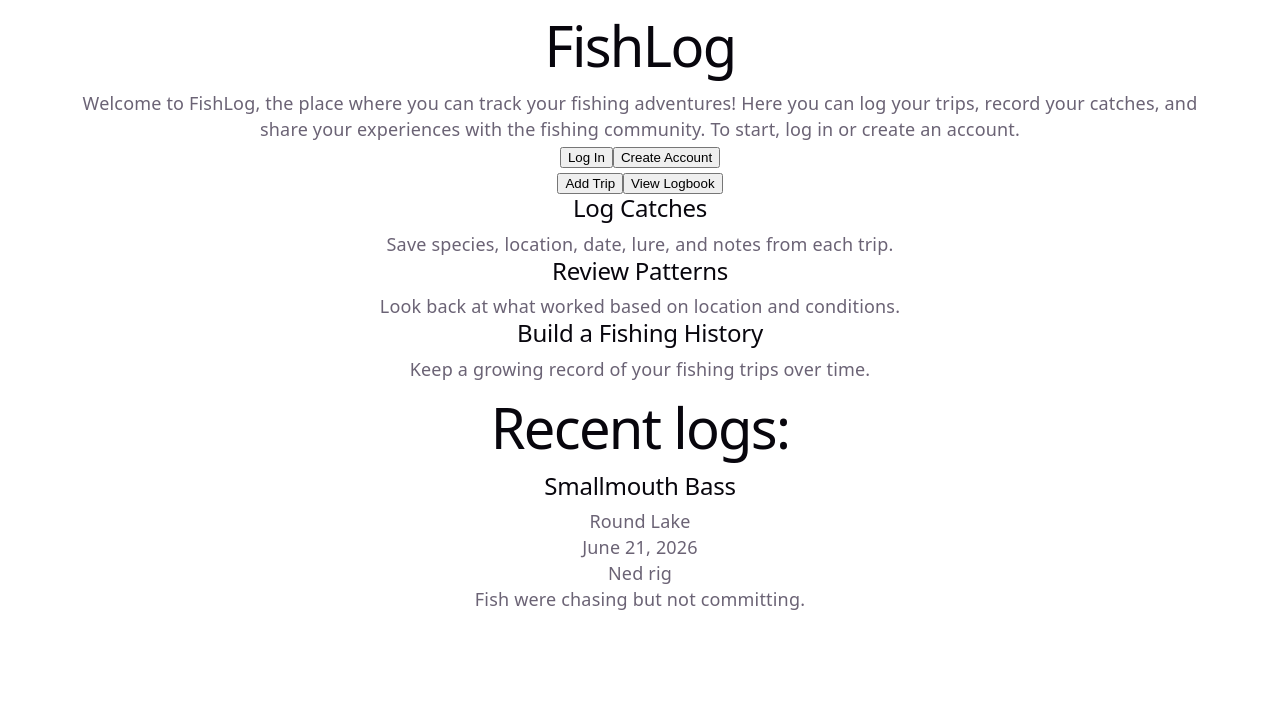
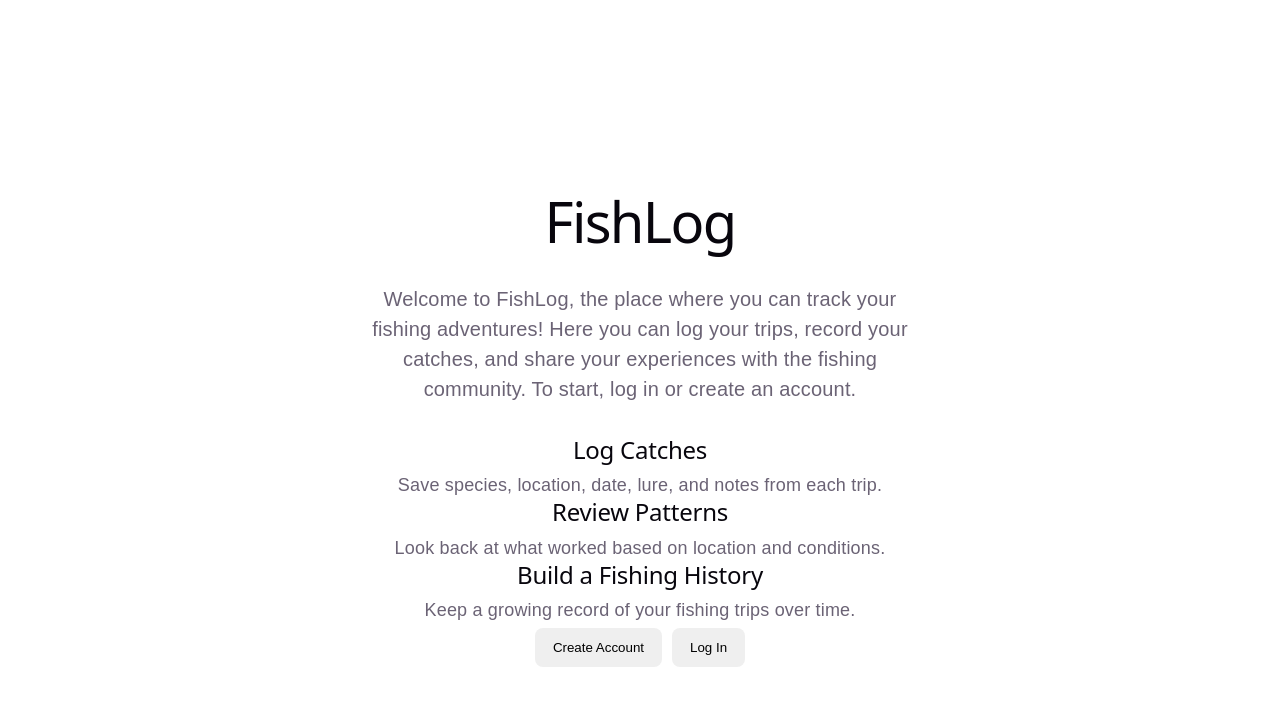
Before and after one commit to sokojak33/fishlog, a React (Vite) app in the folder client/: page / in a window 1280 px wide. Shown: the top 706 px of the page. Built offline with nearby package versions, Linux system fonts and the light colour scheme.

Commit message:
Added styling and changed layout of App page

```diff
--- a/client/src/App.css
+++ b/client/src/App.css
@@ -1,184 +1,44 @@
-.counter {
-  font-size: 16px;
-  padding: 5px 10px;
-  border-radius: 5px;
-  color: var(--accent);
-  background: var(--accent-bg);
-  border: 2px solid transparent;
-  transition: border-color 0.3s;
-  margin-bottom: 24px;
-
-  &:hover {
-    border-color: var(--accent-border);
-  }
-  &:focus-visible {
-    outline: 2px solid var(--accent);
-    outline-offset: 2px;
-  }
+.landing-page {
+  min-height: 100vh;
+  display: flex;
+  flex-direction: column;
+  align-items: center;
+  justify-content: center;
+  padding: 24px;
+  font-family: Arial, sans-serif;
 }
 
-.hero {
-  position: relative;
-
-  .base,
-  .framework,
-  .vite {
-    inset-inline: 0;
-    margin: 0 auto;
-  }
-
-  .base {
-    width: 170px;
-    position: relative;
-    z-index: 0;
-  }
-
-  .framework,
-  .vite {
-    position: absolute;
-  }
-
-  .framework {
-    z-index: 1;
-    top: 34px;
-    height: 28px;
-    transform: perspective(2000px) rotateZ(300deg) rotateX(44deg) rotateY(39deg)
-      scale(1.4);
-  }
-
-  .vite {
-    z-index: 0;
-    top: 107px;
-    height: 26px;
-    width: auto;
-    transform: perspective(2000px) rotateZ(300deg) rotateX(40deg) rotateY(39deg)
-      scale(0.8);
-  }
+.landing-content {
+  max-width: 560px;
+  text-align: center;
 }
 
-#center {
-  display: flex;
-  flex-direction: column;
-  gap: 25px;
-  place-content: center;
-  place-items: center;
-  flex-grow: 1;
-
-  @media (max-width: 1024px) {
-    padding: 32px 20px 24px;
-    gap: 18px;
-  }
+.landing-content h1 {
+  font-size: 56px;
+  margin-bottom: 16px;
 }
 
-#next-steps {
-  display: flex;
-  border-top: 1px solid var(--border);
-  text-align: left;
-
-  & > div {
-    flex: 1 1 0;
-    padding: 32px;
-    @media (max-width: 1024px) {
-      padding: 24px 20px;
-    }
-  }
-
-  .icon {
-    margin-bottom: 16px;
-    width: 22px;
-    height: 22px;
-  }
-
-  @media (max-width: 1024px) {
-    flex-direction: column;
-    text-align: center;
-  }
+.landing-content p {
+  font-size: 20px;
+  line-height: 1.5;
+  margin-bottom: 32px;
+  margin-top: 50px;
 }
 
-#docs {
-  border-right: 1px solid var(--border);
-
-  @media (max-width: 1024px) {
-    border-right: none;
-    border-bottom: 1px solid var(--border);
-  }
+.landing-actions {
+  display: flex;
+  gap: 12px;
+  justify-content: center;
 }
 
-#next-steps ul {
-  list-style: none;
-  padding: 0;
-  display: flex;
-  gap: 8px;
-  margin: 32px 0 0;
-
-  .logo {
-    height: 18px;
-  }
-
-  a {
-    color: var(--text-h);
-    font-size: 16px;
-    border-radius: 6px;
-    background: var(--social-bg);
-    display: flex;
-    padding: 6px 12px;
-    align-items: center;
-    gap: 8px;
-    text-decoration: none;
-    transition: box-shadow 0.3s;
-
-    &:hover {
-      box-shadow: var(--shadow);
-    }
-    .button-icon {
-      height: 18px;
-      width: 18px;
-    }
-  }
-
-  @media (max-width: 1024px) {
-    margin-top: 20px;
-    flex-wrap: wrap;
-    justify-content: center;
-
-    li {
-      flex: 1 1 calc(50% - 8px);
-    }
-
-    a {
-      width: 100%;
-      justify-content: center;
-      box-sizing: border-box;
-    }
-  }
+.landing-features {
+    gap: 12px;
 }
 
-#spacer {
-  height: 88px;
-  border-top: 1px solid var(--border);
-  @media (max-width: 1024px) {
-    height: 48px;
-  }
+button {
+  padding: 12px 18px;
+  border: none;
+  border-radius: 8px;
+  cursor: pointer;
+  margin: 5px;
 }
-
-.ticks {
-  position: relative;
-  width: 100%;
-
-  &::before,
-  &::after {
-    content: '';
-    position: absolute;
-    top: -4.5px;
-    border: 5px solid transparent;
-  }
-
-  &::before {
-    left: 0;
-    border-left-color: var(--border);
-  }
-  &::after {
-    right: 0;
-    border-right-color: var(--border);
-  }
-}
--- a/client/src/App.tsx
+++ b/client/src/App.tsx
@@ -1,35 +1,19 @@
 import './App.css'
 
+function App() {
+  return (
+    <main className="landing-page">
+      <section className="landing-content">
+        <h1>FishLog</h1>
 
-
-function App() {
-  const catchEntry = {
-    species: "Smallmouth Bass",
-    location: "Round Lake",
-    date: "June 21, 2026",
-    lure: "Ned rig",
-    notes: "Fish were chasing but not committing."
-  };
-
-  return (
-    <main className="App">
-      <section className="hero">
-        <h1>FishLog</h1>
-        <p>Welcome to FishLog, the place where you can track your fishing adventures! Here you can log your trips, record your catches, and share your experiences with the fishing community. To start, log in or create an account.</p>
-
-        <div className="auth">
-          <button>Log In</button>
-          <button>Create Account</button>
-        </div>
-
-        <div className="actions">
-          <button>Add Trip</button>
-          <button>View Logbook</button>
-        </div>
-
+        <p>
+          Welcome to FishLog, the place where you can track your fishing adventures!
+          Here you can log your trips, record your catches, and share your experiences
+          with the fishing community. To start, log in or create an account.
+        </p>
 
       </section>
-            <section className="features">
+      <section className="landing-features">
         <article>
           <h2>Log Catches</h2>
           <p>Save species, location, date, lure, and notes from each trip.</p>
@@ -45,17 +29,14 @@ function App() {
           <p>Keep a growing record of your fishing trips over time.</p>
         </article>
       </section>
+      <section className="landing-actions">
 
-      <section>
-        <h1> Recent logs:</h1>
-        <article>
-          <h2>{catchEntry.species}</h2>
-          <p>{catchEntry.location}</p>
-          <p>{catchEntry.date}</p>
-          <p>{catchEntry.lure}</p>
-          <p>{catchEntry.notes}</p>
-        </article>
       </section>
+
+      <div className="auth">
+        <button>Create Account</button>
+        <button>Log In</button>
+      </div>
     </main>
   );
 }
```
